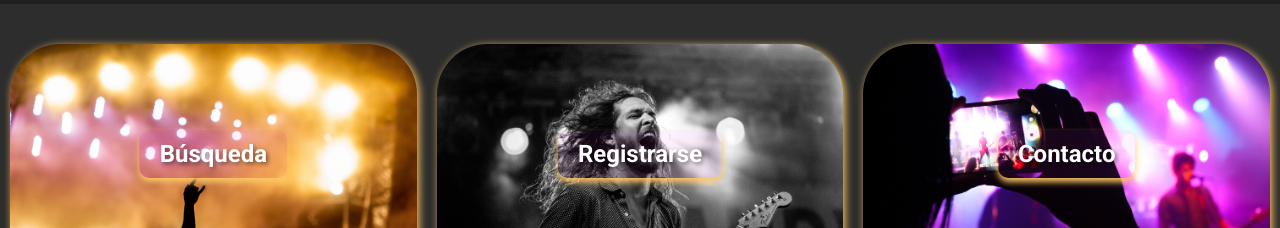
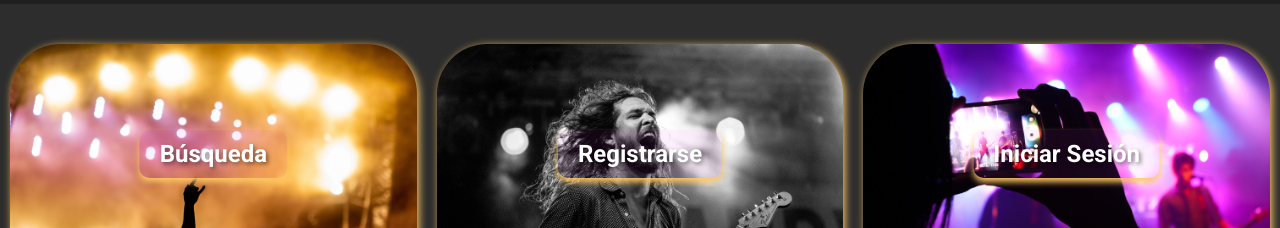
Before and after one commit to irizarry34/soymusico, a React (Create React App) app: page / in a window 1280 px wide. Shown: the part 800-1028 px from the top of the page. Built offline with nearby package versions, Linux system fonts and the light colour scheme; no server answers.

Commit message:
landingPage

```diff
--- a/src/landingPage/landingpage.js
+++ b/src/landingPage/landingpage.js
@@ -84,10 +84,10 @@ function LandingPage() {
           </div>
           {/* Segunda imagen - Contacto */}
           <div className="feature">
-            <Link to="/contact">
+            <Link to="/login">
               <div className="image-container">
                 <img src="musican2.jpg" alt="Músico 2" className="responsive-img" />
-                <div className="image-title">Contacto</div> {/* Título para la imagen */}
+                <div className="image-title">Iniciar Sesión</div> {/* Título para la imagen */}
               </div>
             </Link>
           </div>
```
